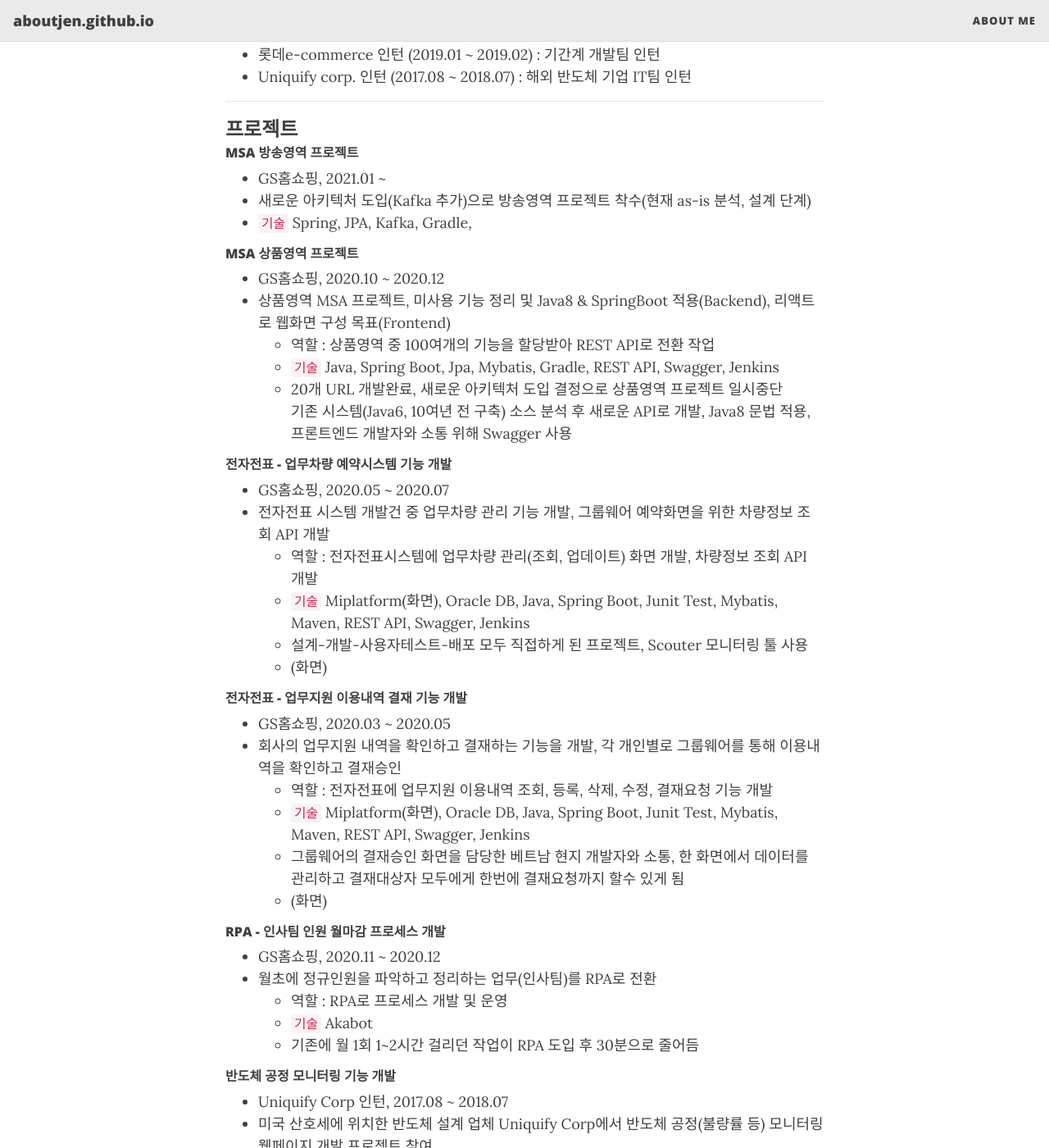
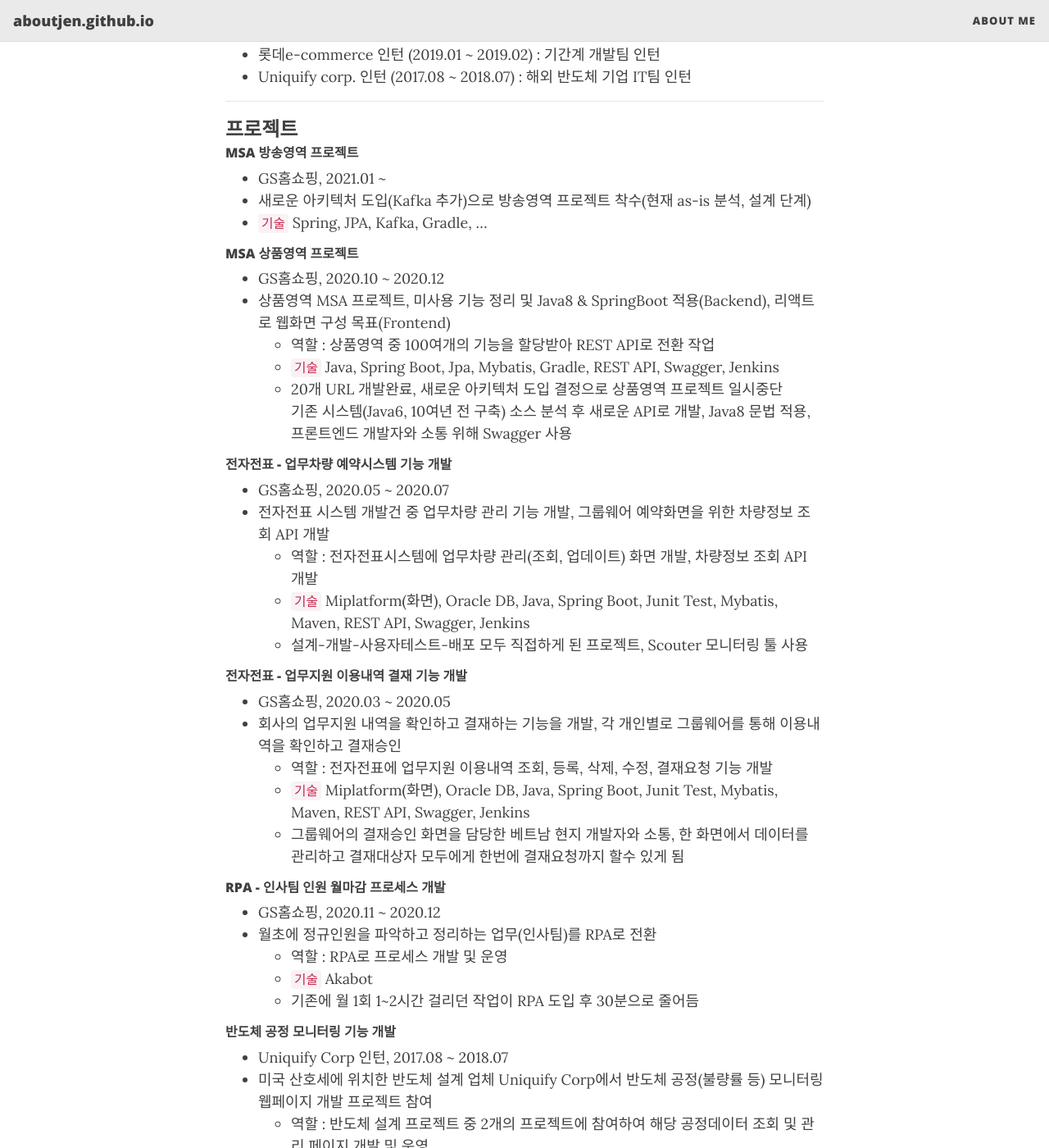
Before and after one commit to aboutjen/aboutjen.github.io, a Jekyll site: the page built from aboutme.md, in a window 1280 px wide and 1400 px high, scrolled down 835 px. Shown: the whole window at 82% size. Built offline with Jekyll 4.4.1, drawn with Linux system fonts in a browser that asks for light colours; nearby versions of some CDN libraries.

Commit message:
(화면) 문구 삭제

```diff
--- a/aboutme.md
+++ b/aboutme.md
@@ -35,7 +35,7 @@ subtitle: Backend developer
 ###### MSA 방송영역 프로젝트
 + GS홈쇼핑, 2021.01 ~
 + 새로운 아키텍처 도입(Kafka 추가)으로 방송영역 프로젝트 착수(현재 as-is 분석, 설계 단계)
-+ `기술` Spring, JPA, Kafka, Gradle,
++ `기술` Spring, JPA, Kafka, Gradle, ...
 
 ###### MSA 상품영역 프로젝트
 + GS홈쇼핑, 2020.10 ~ 2020.12
@@ -51,7 +51,6 @@ subtitle: Backend developer
     - 역할 : 전자전표시스템에 업무차량 관리(조회, 업데이트) 화면 개발, 차량정보 조회 API 개발
     - `기술`  Miplatform(화면), Oracle DB, Java, Spring Boot, Junit Test, Mybatis, Maven, REST API, Swagger, Jenkins
     - 설계-개발-사용자테스트-배포 모두 직접하게 된 프로젝트, Scouter 모니터링 툴 사용
-    - (화면)
 
 ###### 전자전표 - 업무지원 이용내역 결재 기능 개발
 + GS홈쇼핑, 2020.03 ~ 2020.05
@@ -59,7 +58,6 @@ subtitle: Backend developer
     - 역할 : 전자전표에 업무지원 이용내역 조회, 등록, 삭제, 수정, 결재요청 기능 개발
     - `기술`  Miplatform(화면), Oracle DB, Java, Spring Boot, Junit Test, Mybatis, Maven, REST API, Swagger, Jenkins
     - 그룹웨어의 결재승인 화면을 담당한 베트남 현지 개발자와 소통, 한 화면에서 데이터를 관리하고 결재대상자 모두에게 한번에 결재요청까지 할수 있게 됨
-    - (화면)
 
 ###### RPA - 인사팀 인원 월마감 프로세스 개발
 + GS홈쇼핑, 2020.11 ~ 2020.12
```
